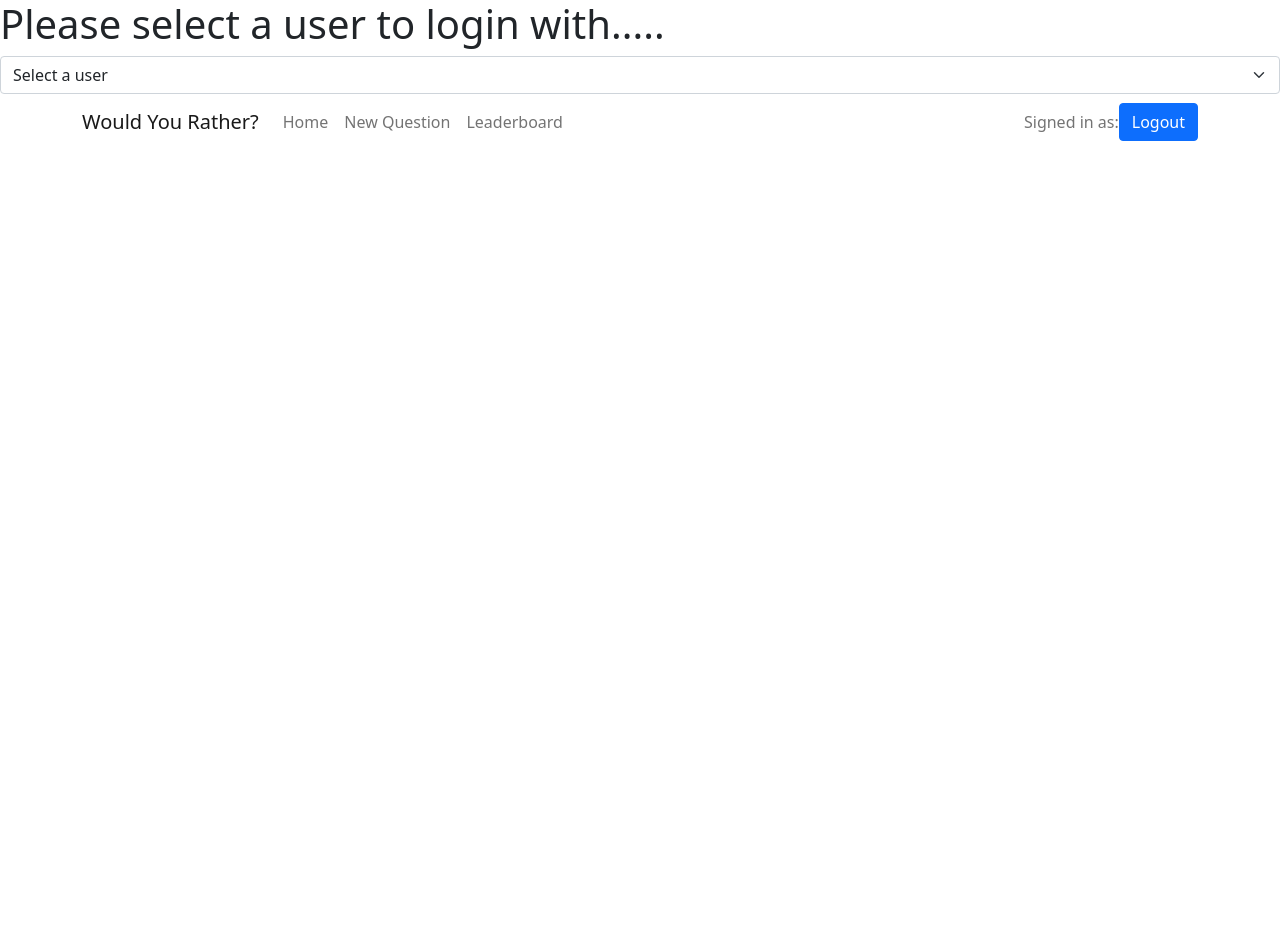
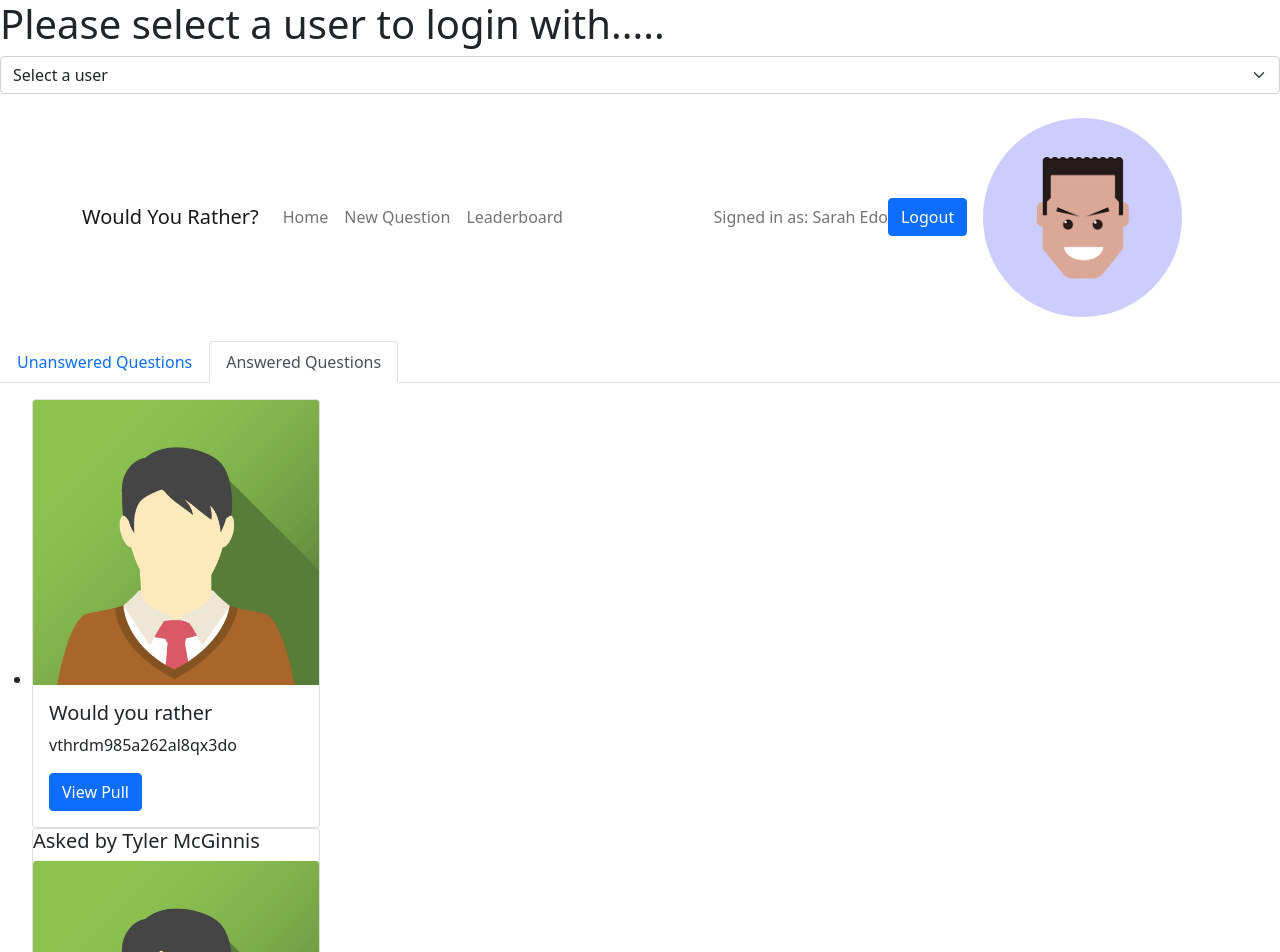
Before and after one commit to AbdelrahmanGamal-jimy2/wouldyourather, a React (Create React App) app: page / in a window 1280 px wide. Shown: the top 952 px of the page. Before the commit the page ends 800 px from the top, so only its background shows below. Built offline with nearby package versions, Linux system fonts and the light colour scheme.

Commit message:
Added AnswerQUestion and New Question components

```diff
--- a/src/actions/shared.js
+++ b/src/actions/shared.js
@@ -18,7 +18,7 @@ export function handleIntialQuestions()
 {
     return(dispatch)=>
     {
-        return _getQuestions().then(({questions})=>{
+        return _getQuestions().then((questions)=>{
             dispatch(getQuestions(questions))
         })
     }
--- /dev/null
+++ b/src/components/AnswerQuestion.js
@@ -0,0 +1,51 @@
+import React from "react";
+import { Component } from "react";
+import { connect } from "react-redux";
+import Card from 'react-bootstrap/Card'
+import Button from "react-bootstrap/Button";
+import Form from 'react-bootstrap/Form'
+
+class AnswerQuestion extends Component
+{
+    render()
+    {
+        const {questions} = this.props
+        const {users} = this.props
+        console.log("question1",questions[this.props.qID].optionOne.text )
+        return (
+            <div>
+                <Card style={{ width: '18rem' }}>
+                    <Card.Title>Asked by {users[questions[this.props.qID].author].name}</Card.Title>
+                    <Card.Img variant="top" src={users[questions[this.props.qID].author].avatarURL} />
+                    <Card.Body>
+                    <Card.Subtitle >Would you rather</Card.Subtitle>
+                    <Form>
+                        <Form.Check
+                                defaultChecked
+                                name="1"
+                                type={"radio"}
+                                label={questions[this.props.qID].optionOne.text}
+                                id = "default"
+                        />
+                        <Form.Check
+                                name="1"
+                                type={"radio"}
+                                label={ questions[this.props.qID].optionTwo.text}
+                                id={`default` +  this.props.qID}
+                        />
+                        <Button variant="primary">Submit answer</Button>
+                    </Form>
+                     </Card.Body>
+            </Card>
+            </div>
+        )
+    }
+}
+function mapStateToProps({questions, users}, {qID})
+{
+    return{
+        questions,
+        users,
+    }
+}
+export default connect(mapStateToProps) (AnswerQuestion)
--- a/src/components/App.js
+++ b/src/components/App.js
@@ -3,14 +3,19 @@ import { Component } from "react"
 import Login from "./Login"
 import {connect} from 'react-redux'
 import NavigationBar from "./NavigationBar"
+import Home from './Home'
+import {setAuthed} from '../actions/authedUser'
 
 import {handleIntialUsers} from '../actions/shared'
+import {handleIntialQuestions} from '../actions/shared'
 
 class App extends Component
 {
   componentDidMount()
   {
     this.props.dispatch(handleIntialUsers())
+    this.props.dispatch(handleIntialQuestions())
+    this.props.dispatch(setAuthed("sarahedo"))
   }
   render()
   {
@@ -18,6 +23,7 @@ class App extends Component
     <div className="App">
       <Login></Login>
       <NavigationBar></NavigationBar>
+      <Home></Home>
     </div>
     )
   }
--- a/src/components/Home.js
+++ b/src/components/Home.js
@@ -1,2 +1,48 @@
 import React from "react";
 import { Component } from "react";
+import { connect } from "react-redux";
+import Tab from 'react-bootstrap/Tab'
+import Tabs from 'react-bootstrap/Tabs'
+import Question from "./Question";
+
+class Home extends Component
+{
+
+    render()
+    {
+        const {answeredQIDS} = this.props
+        const {unansweredQIDS} = this.props
+        console.log(answeredQIDS)
+        console.log(unansweredQIDS)
+        return(
+            <Tabs defaultActiveKey="profile" id="uncontrolled-tab-example" className="mb-3">
+                <Tab eventKey="home" title="Unanswered Questions ">
+                    <ul>
+                        {
+                            answeredQIDS.map((q)=> <li key={q}> <Question qID= {q}></Question></li>)
+                        }
+                    </ul>
+                </Tab>
+                <Tab eventKey="profile" title="Answered Questions ">
+                     <ul>
+                        {
+                            unansweredQIDS.map((q)=> <li key={q}> <Question qID= {q}></Question></li>)
+                        }
+                    </ul>
+                </Tab>
+            </Tabs>
+
+        )
+    }
+}
+
+function mapStateToProps({questions,authedUser, users})
+{
+    const answeredQIDS = Object.keys(questions).filter((id)=> users[authedUser].answers.hasOwnProperty(id))
+    const unansweredQIDS = Object.keys(questions).filter((id)=> !users[authedUser].answers.hasOwnProperty(id))
+    return{
+        answeredQIDS,
+        unansweredQIDS
+    }
+}
+export default  connect(mapStateToProps)(Home)
--- a/src/components/Login.js
+++ b/src/components/Login.js
@@ -1,7 +1,6 @@
 import React, {Component } from 'react'
 import {connect} from 'react-redux'
 import Form from 'react-bootstrap/Form'
-import Button from 'react-bootstrap/Button'
 
 import {setAuthed} from '../actions/authedUser'
 
--- /dev/null
+++ b/src/components/NewQuestion.js
@@ -0,0 +1,31 @@
+import React from "react";
+import { Component } from "react";
+import Form from 'react-bootstrap/Form'
+import Button from 'react-bootstrap/Button'
+
+class NewQuestion extends Component
+{
+    render()
+    {
+        return(
+            <div>
+                <Form>
+                    <h1>Would You Rather!</h1>
+                    <Form.Group className="mb-3" controlId="formOption1">
+                        <Form.Label>Option1</Form.Label>
+                        <Form.Control type="text" placeholder="Enter option1" />
+                    </Form.Group>
+
+                    <Form.Group className="mb-3" controlId="option 2">
+                        <Form.Label>Password</Form.Label>
+                        <Form.Control type="text" placeholder="Enter Option2" />
+                    </Form.Group>
+                    <Button variant="primary" type="submit">
+                        Submit
+                    </Button>
+                </Form>
+            </div>
+        )
+    }
+}
+export default NewQuestion
--- a/src/components/Question.js
+++ b/src/components/Question.js
@@ -1,24 +1,43 @@
 import React from "react";
 import { Component } from "react";
+import { connect } from "react-redux";
 import Card from 'react-bootstrap/Card'
+import Button from "react-bootstrap/Button";
+import AnswerQuestion from "./AnswerQuestion";
+import NewQuestion from './NewQuestion'
 
 class Question extends Component
 {
     render()
     {
+        const {questions} = this.props
+        const {users} = this.props
+        return(
         <div>
             <Card style={{ width: '18rem' }}>
-                <Card.Img variant="top" src="holder.js/100px180" />
+                <Card.Img variant="top" src={users[questions[this.props.qID].author].avatarURL} />
                 <Card.Body>
-                    <Card.Title>Card Title</Card.Title>
+                    <Card.Title>Would you rather</Card.Title>
                     <Card.Text>
-                    Some quick example text to build on the card title and make up the bulk of
-                    the card's content.
+                    {
+                        this.props.qID
+                    }
                     </Card.Text>
-                    <Button variant="primary">Go somewhere</Button>
+                    <Button variant="primary">View Pull</Button>
                 </Card.Body>
             </Card>
+            <AnswerQuestion qID = {this.props.qID}></AnswerQuestion>
+            <NewQuestion></NewQuestion>
         </div>
+        )
     }
 }
-export default Question
+
+function mapStateToProps({questions, users}, {qID})
+{
+    return{
+        questions,
+        users,
+    }
+}
+export default connect(mapStateToProps) (Question)
--- a/src/reducers/authedUser.js
+++ b/src/reducers/authedUser.js
@@ -6,7 +6,6 @@ export default function authedUser(state = null, action){
     switch(action.type)
     {
         case SET_AUTHED_USER:
-            console.log("here")
             {
                 return action.id
             }
```
